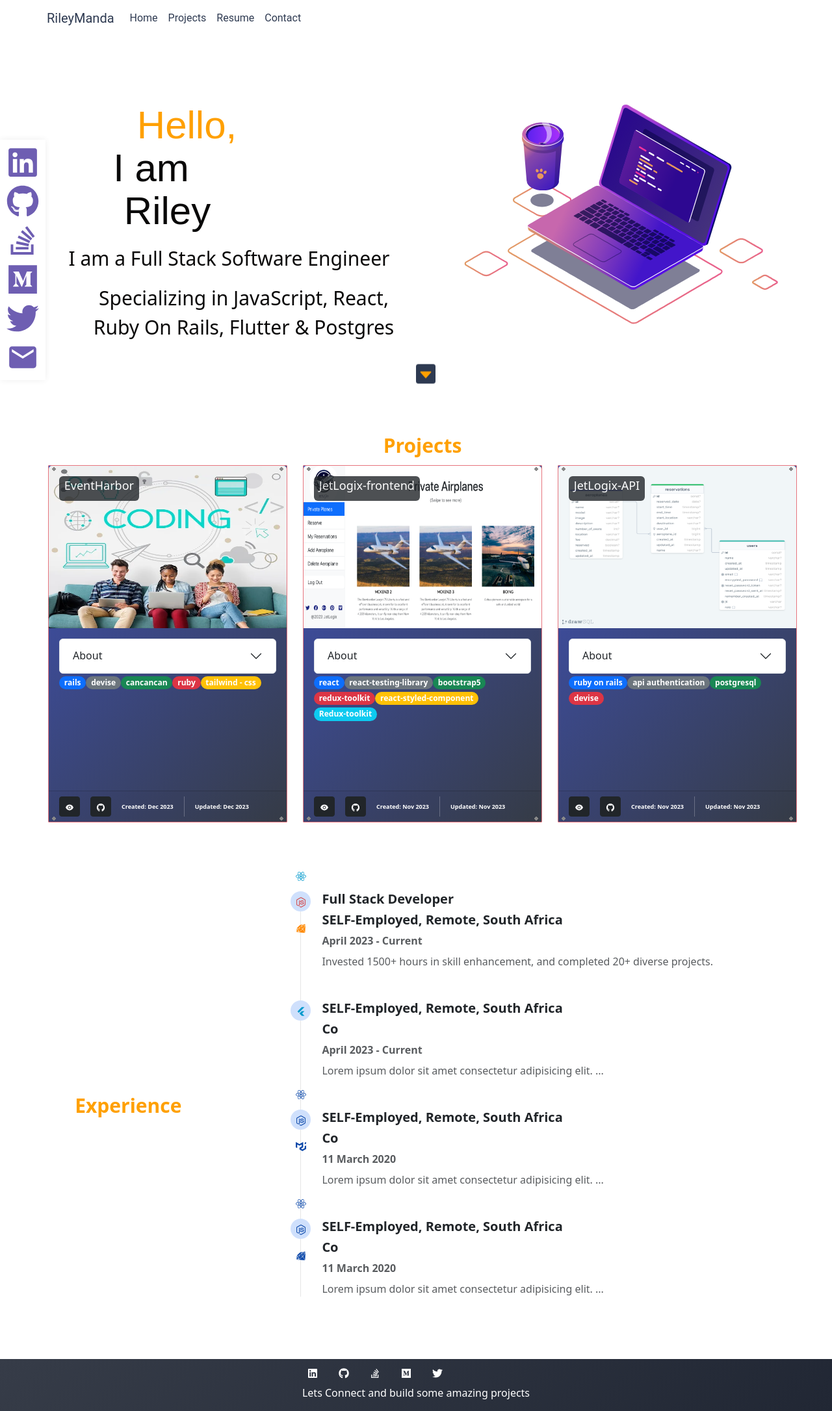
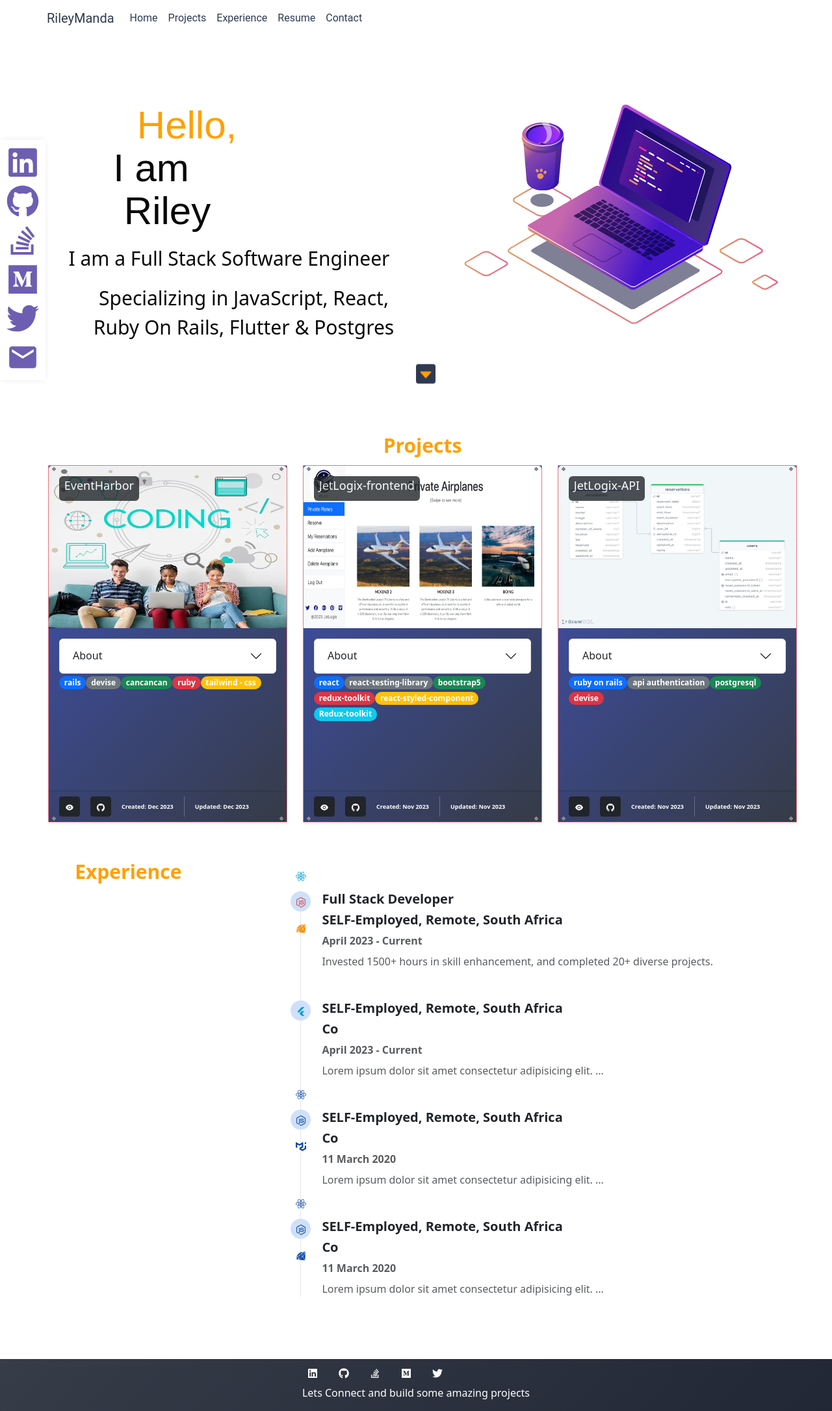
Before and after one commit to RileyManda/portfolio-v1, a React (Vite) app: page / in a window 1280 px wide. Shown: the whole page at 65% size. Built offline with nearby package versions, Linux system fonts and the light colour scheme; a web font is replaced by a local one.

Commit message:
Added experience menu item to header

```diff
--- a/src/components/Experience.jsx
+++ b/src/components/Experience.jsx
@@ -5,9 +5,9 @@ import Stack from 'react-bootstrap/Stack';
 const Experience = () => {
   return (
     <div className="experience-container">
-      <div className="section-title py-5 d-flex justify-content-center align-items-center">
-        <h2>Experience</h2>
-      </div>
+        <div className="section-title">
+          <h2>Experience</h2>
+        </div>
       <Container fluid className="py-5 d-flex justify-content-center align-items-center">
         <div className="main-timeline">
           <ul className="timeline-with-icons">
--- a/src/components/Header.jsx
+++ b/src/components/Header.jsx
@@ -3,7 +3,7 @@ import Navbar from 'react-bootstrap/Navbar';
 import PropTypes from 'prop-types';
 import Nav from 'react-bootstrap/Nav';
 
-const Header = ({ homeRef, projectsRef, contactRef }) => {
+const Header = ({ homeRef, projectsRef, experienceRef, contactRef }) => {
   const scrollToRef = (ref) => {
     if (ref.current) {
       window.scrollTo({ top: ref.current.offsetTop - 100, behavior: 'smooth' });
@@ -21,6 +21,7 @@ const Header = ({ homeRef, projectsRef, contactRef }) => {
           <Nav className="" style={{ maxHeight: '100px' }} navbarScroll >
             <Nav.Link  onClick={() => scrollToRef(homeRef)} >Home</Nav.Link>
             <Nav.Link onClick={() => scrollToRef(projectsRef)}>Projects</Nav.Link>
+            <Nav.Link onClick={() => scrollToRef(experienceRef)}>Experience</Nav.Link>
             <Nav.Link href="https://drive.google.com/file/d/1ahl7i3U51XcgLn4KXKoHZY885YKwsIdJ/view?usp=sharing" target="_blank" rel="noopener noreferrer">
               Resume
             </Nav.Link>
```
